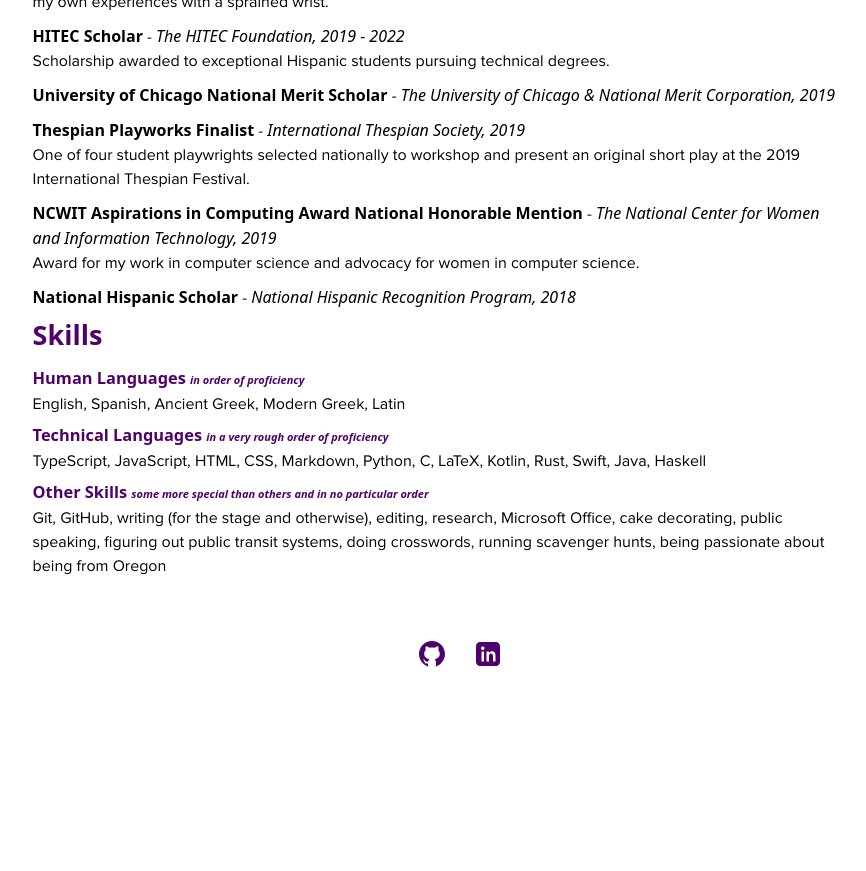
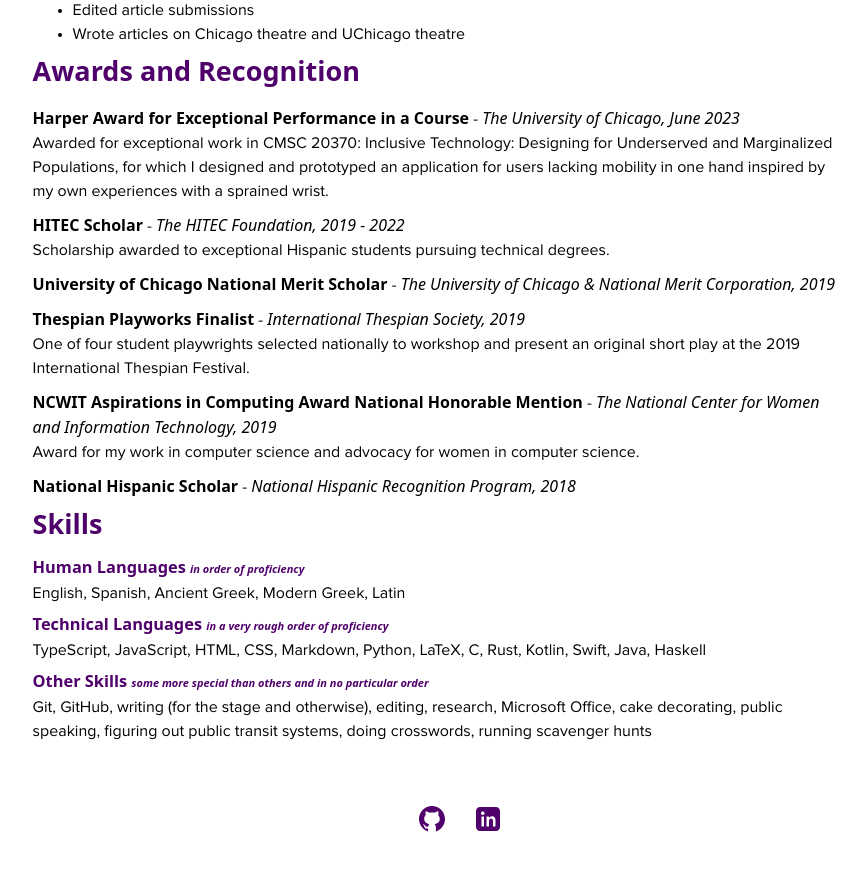
Before and after one commit to gabigarc03/gabigarc03.github.io, a Jekyll site: the page built from _pages/resume.md, in a window 1280 px wide and 900 px high, scrolled down 3537 px. Shown: the top 871 px of the window, without its empty margins (200-1066 px from the left). Built offline with Jekyll 4.4.1, drawn with Linux system fonts in a browser that asks for light colours; some web fonts are replaced; before the commit the page ends 4272 px from its top, so only the background shows below that; some of the changed text lies outside the part shown.

Commit message:
Some updates

```diff
--- a/_pages/resume.md
+++ b/_pages/resume.md
@@ -152,7 +158,7 @@
 English, Spanish, Ancient Greek, Modern Greek, Latin
 
 ### Technical Languages <small>*in a very rough order of proficiency*</small>
-TypeScript, JavaScript, HTML, CSS, Markdown, Python, C, LaTeX, Kotlin, Rust, Swift, Java, Haskell
+TypeScript, JavaScript, HTML, CSS, Markdown, Python, LaTeX, C, Rust, Kotlin, Swift, Java, Haskell
 
 ### Other Skills <small>*some more special than others and in no particular order*</small>
-Git, GitHub, writing (for the stage and otherwise), editing, research, Microsoft Office, cake decorating, public speaking, figuring out public transit systems, doing crosswords, running scavenger hunts, being passionate about being from Oregon
+Git, GitHub, writing (for the stage and otherwise), editing, research, Microsoft Office, cake decorating, public speaking, figuring out public transit systems, doing crosswords, running scavenger hunts
```
Also changed, not shown: other parts of _pages/resume.md (+7 -1 lines), _pages/home.md (+1 -1 lines), Gemfile.lock.
